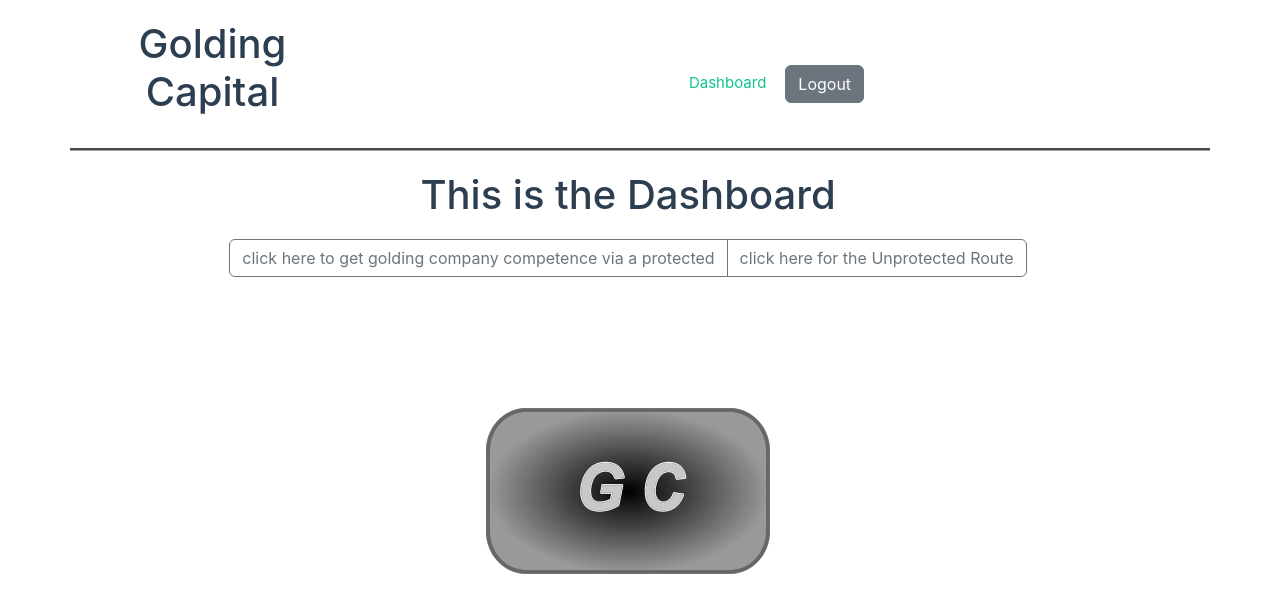
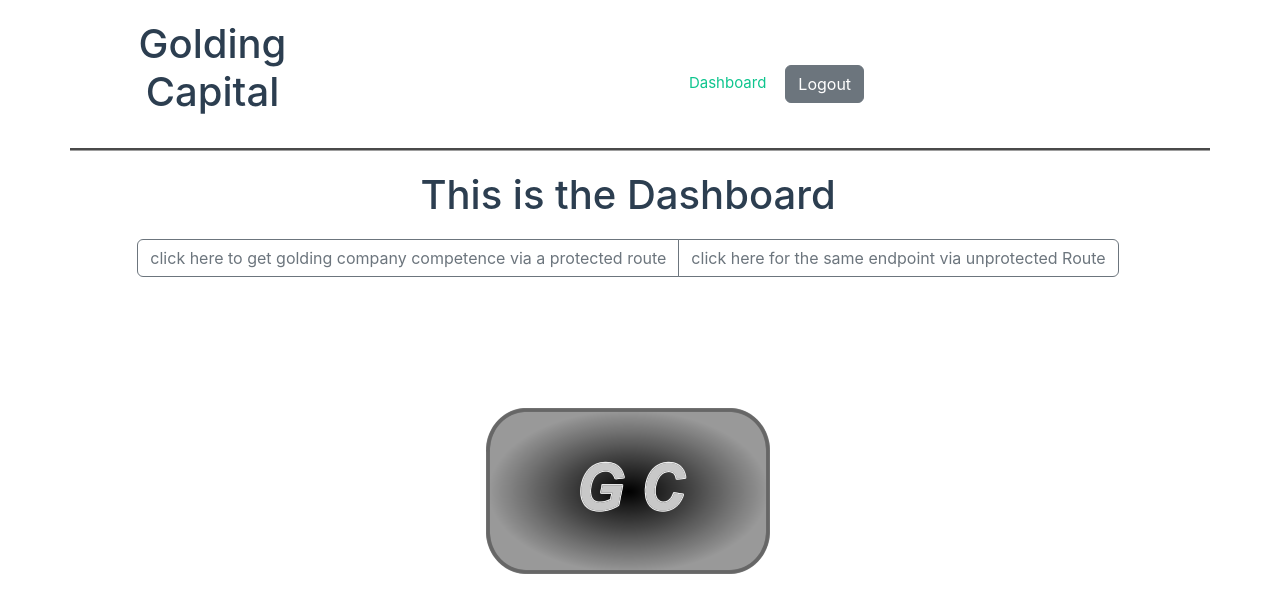
Before and after one commit to tacheons/golding_frontend, a Vue app: page /dashboard in a window 1280 px wide. Shown: the top 612 px of the page. Built offline with nearby package versions, Linux system fonts and the light colour scheme; sample sign-in values are in the browser's storage.

Commit message:
Modified the name of the protected route

```diff
--- a/src/views/DashboardView.vue
+++ b/src/views/DashboardView.vue
@@ -140,13 +140,14 @@ const unprotectedEndPoint = async () => {
                 class="btn btn-outline-secondary"
               >
                 click here to get golding company competence via a protected
+                route
               </button>
               <button
                 type="button"
                 @click="unprotectedEndPoint"
                 class="btn btn-outline-secondary"
               >
-                click here for the Unprotected Route
+                click here for the same endpoint via unprotected Route
               </button>
             </div>
           </div>
```
